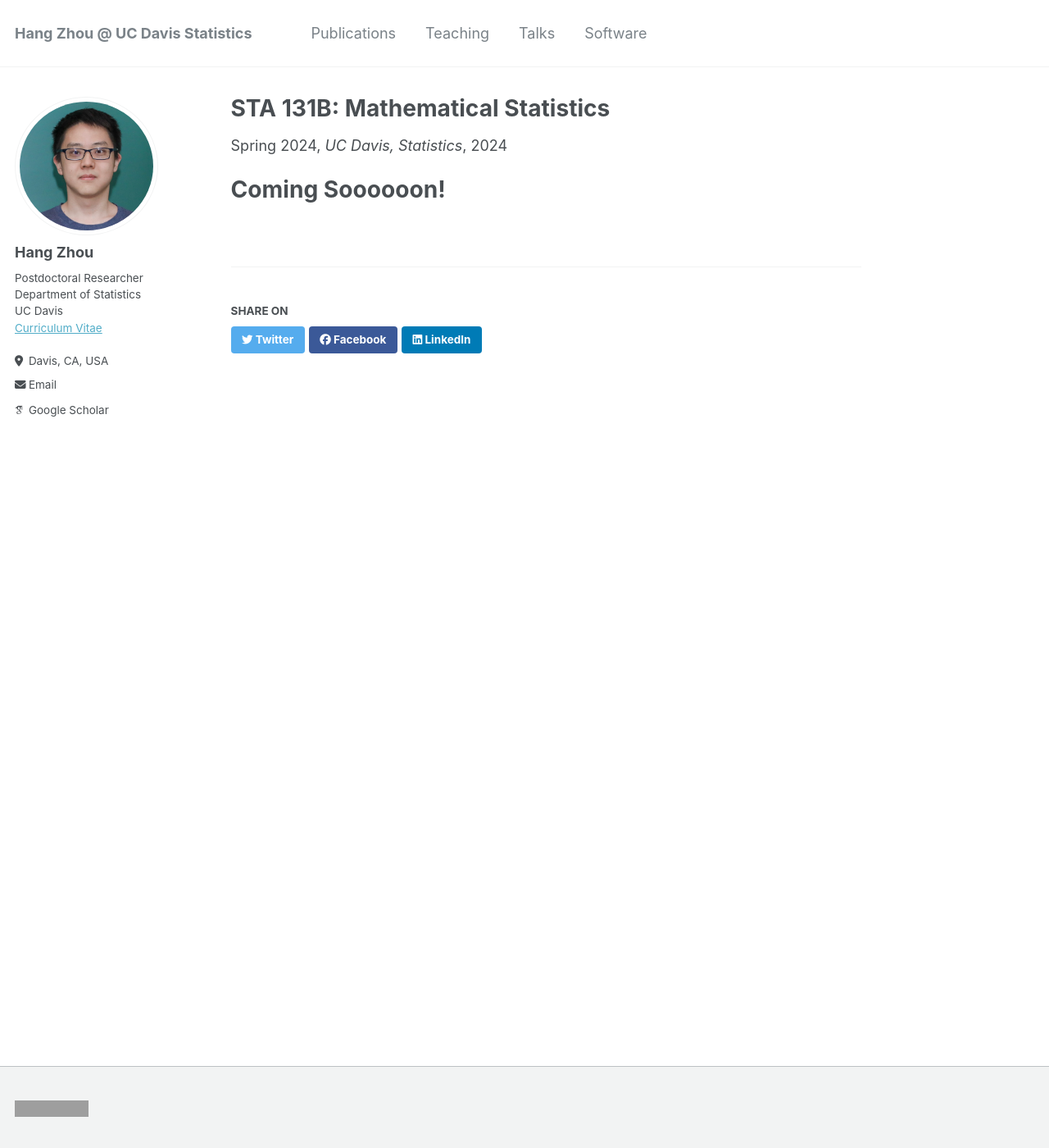
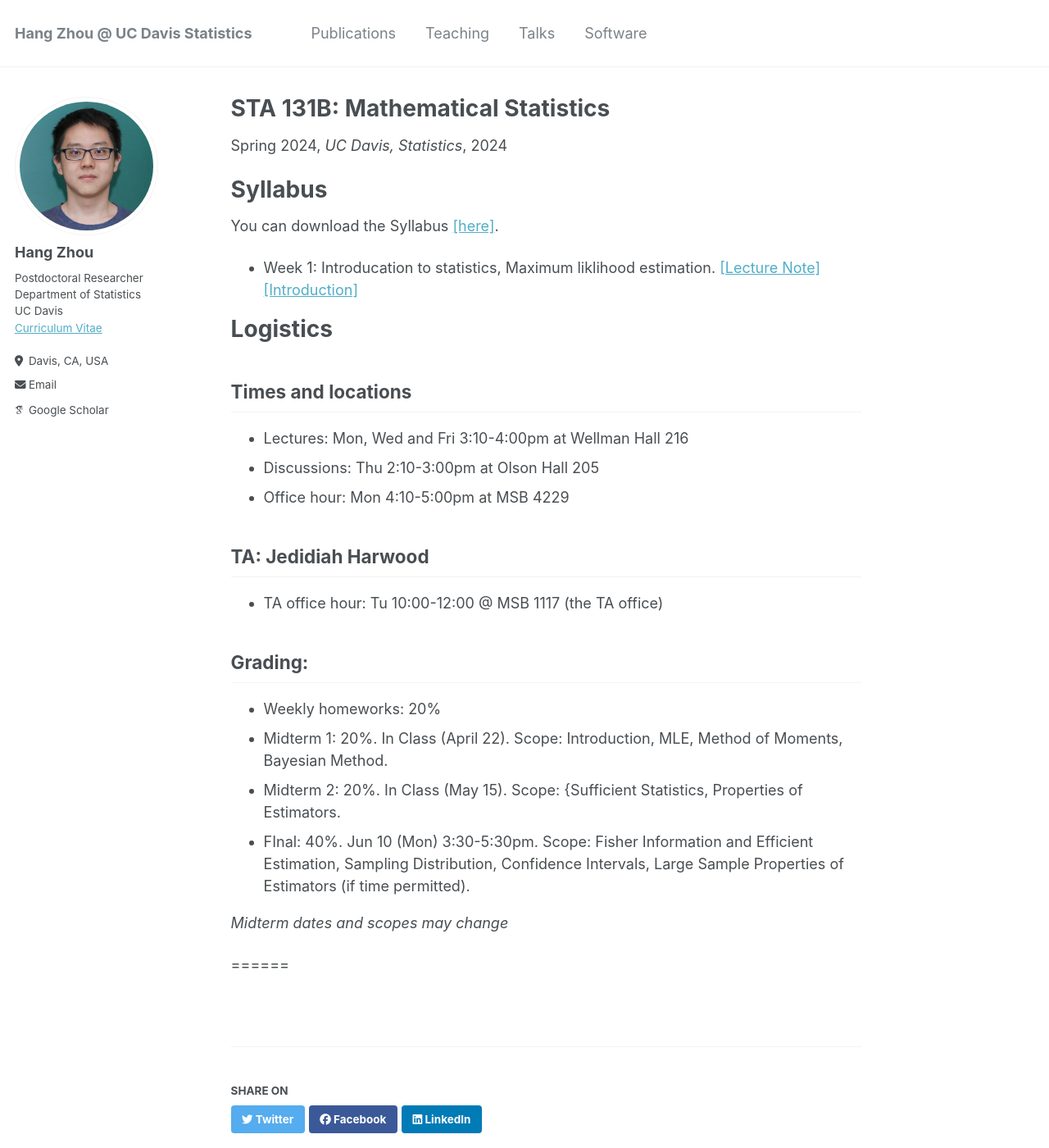
Before and after one commit to hg-zh/hg-zh.github.io, a Jekyll site: the page built from _teaching/2024-spring-STA131B.md, in a window 1280 px wide and 1400 px high. Shown: the whole window at 82% size. Built offline with Jekyll 4.4.1, drawn with Linux system fonts in a browser that asks for light colours; some web fonts are replaced; grey boxes are pictures that could not be loaded.

Commit message:
Update 2024-spring-STA131B.md

```diff
--- a/_teaching/2024-spring-STA131B.md
+++ b/_teaching/2024-spring-STA131B.md
@@ -7,8 +7,33 @@ venue: "UC Davis, Statistics"
 date: 2024-04-01
 location: "City, Country"
 ---
+# Syllabus
+
+You can download the Syllabus [\[here\]](https://hg-zh.github.io/files/Syllabus.pdf).
+
+- Week 1: Introducation to statistics, Maximum liklihood estimation. [\[Lecture Note\]](https://hg-zh.github.io/files/Lect1.pdf) [\[Introduction\]](https://hg-zh.github.io/files/Lecture_1.pdf)
 
 
+# Logistics
 
-Coming Soooooon!
+## Times and locations
+
+- Lectures: Mon, Wed and Fri 3:10-4:00pm at Wellman Hall 216
+- Discussions: Thu 2:10-3:00pm at Olson Hall 205
+- Office hour: Mon 4:10-5:00pm at MSB 4229
+
+## TA: Jedidiah Harwood
+
+- TA office hour:  Tu 10:00-12:00 @ MSB 1117 (the TA office)
+
+## Grading:
+
+- Weekly homeworks: 20%
+- Midterm 1: 20%. In Class (April 22). Scope: Introduction, MLE, Method of Moments, Bayesian Method.
+- Midterm 2: 20%. In Class (May 15). Scope: {Sufficient Statistics, Properties of Estimators.
+- FInal: 40%. Jun 10 (Mon)  3:30-5:30pm. Scope: Fisher Information and Efficient Estimation, Sampling Distribution, Confidence Intervals, Large Sample Properties of Estimators (if time permitted).
+
+*Midterm dates and scopes may change*
+
+
 ======
```
